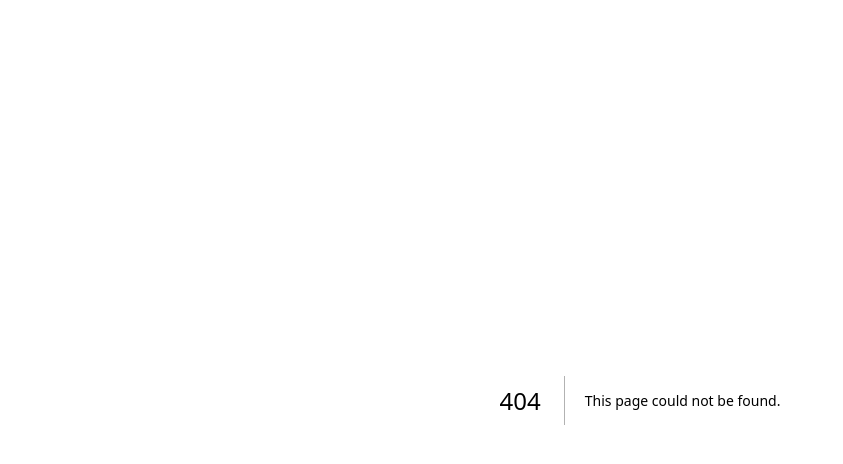
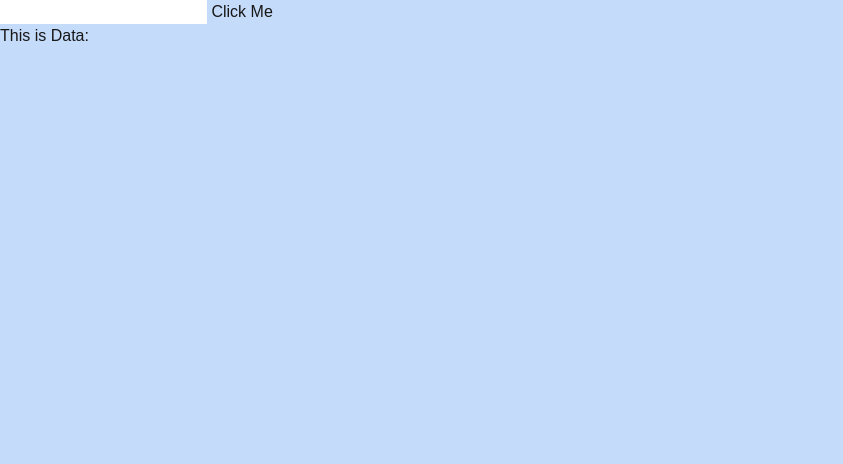
Before and after one commit to ramnarayansah123/digitalservice, a Next.js app: page /game in a window 1280 px wide. Before the commit this address had no page. Shown: the top 464 px of the page, without its empty margins (0-843 px from the left). Built offline with nearby package versions, Linux system fonts and the light colour scheme.

Commit message:
git commit

```diff
--- /dev/null
+++ b/app/game/page.tsx
@@ -0,0 +1,26 @@
+"use client"
+import { useState } from "react";
+
+export default function Page() {
+  const [name, setName] = useState("");
+
+  function eventHandler() {
+    // You can set the state based on the current value of the input field
+    setName(name);
+  }
+
+  function handleChange(event: React.ChangeEvent<HTMLInputElement>) {
+    // This will update the `name` state as the input value changes
+    setName(event.target.value);
+  }
+
+  return (
+    <>
+      <div>
+        <input value={name} onChange={handleChange} /> {/* Handle input changes */}
+        <button onClick={eventHandler}>Click Me</button>
+        <p>This is Data: {name}</p>
+      </div>
+    </>
+  );
+}
--- a/app/page.tsx
+++ b/app/page.tsx
@@ -1,14 +1,28 @@
 
 import ProductCard from "./component/ProductCard";
+import Link from "next/link";
 export default function page(){
+
+
+
+
   return(
   <div >
 
-<header className="p-5 shadow-lg bg-blue-400 flex gird grid-cols-4 gap-12 ">
-  <div className="text-xl italic text-yellow-300 font-extrabold">Home</div>
-  <div className="learn">Game</div>
-  <div className="learn">home</div>
-  <div className="learn">home</div>
+<header className="p-5 shadow-lg bg-blue-400 flex justify-between gap-6 ">
+  <div className="flex gap-2">
+
+  <a href="/game" className="learn ">Home</a>
+  <Link href="/game"  className="learn">Game</Link>
+  <a href="" className="learn">home</a>
+  <a href="" className="learn">home</a>
+  </div>
+
+  <div className="flex gap-3">
+<img className="" src="/profile.svg"></img>
+  <a>Login</a>
+  <a>SignUp</a>
+  </div>
 
 </header>
 
@@ -18,7 +32,7 @@ export default function page(){
 
   <div className="flex justify-center flex-wrap ml-2 gap-4   ">
 
-<ProductCard name="Burger1" about="this is burger" price="$6.00"/>
+<ProductCard  name="Burger1" about="this is burger" price="$6.00"/>
 <ProductCard name="Cauliflower" about="this is this is " price="$1.00"/>
 <ProductCard name="Cauliflower" about="this is this is " price="$1.00"/>
 <ProductCard name="Cauliflower" about="this is this is " price="$1.00"/>
@@ -50,6 +64,7 @@ export default function page(){
     <a className="mt-2">Product</a>
     <a className="mt-2 ">Product</a>
 
+
     </div>
 
   </div>
```
